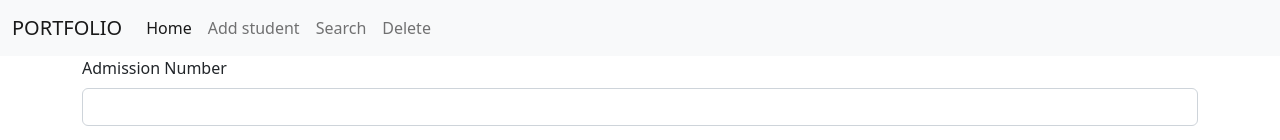
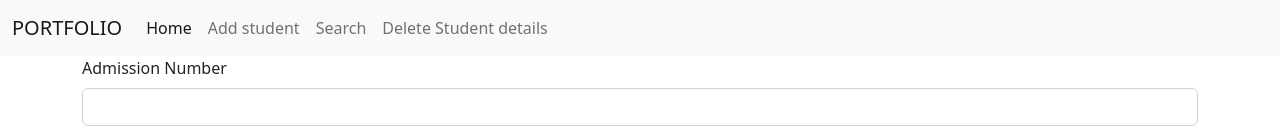
Before and after one commit to AmalAlby/Student-Web-App, a plain HTML site: page delete.html in a window 1280 px wide. Shown: the top 140 px of the page. Drawn offline with nearby package versions, Linux system fonts and the light colour scheme.

Commit message:
nav bar updated

```diff
--- a/delete.html
+++ b/delete.html
@@ -20,7 +20,7 @@
               <a class="nav-link active" aria-current="page" href="viewstudent.html">Home</a>
               <a class="nav-link" href="index.html">Add student</a>
               <a class="nav-link" href="search.html">Search</a>
-              <a class="nav-link" href="delete.html">Delete</a>
+              <a class="nav-link" href="delete.html">Delete Student details</a>
             </div>
           </div>
         </div>
```
Also changed, not shown: index.html (+1 -1 lines), search.html (+1 -1 lines), viewstudent.html (+1 -1 lines).
